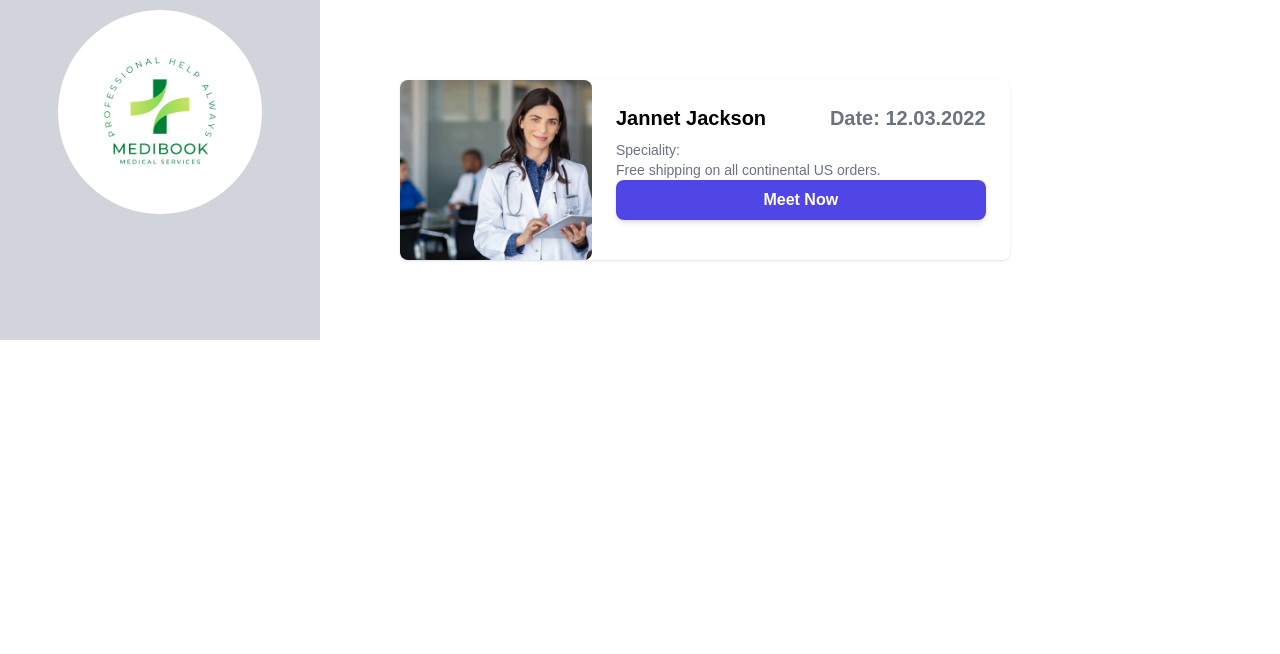
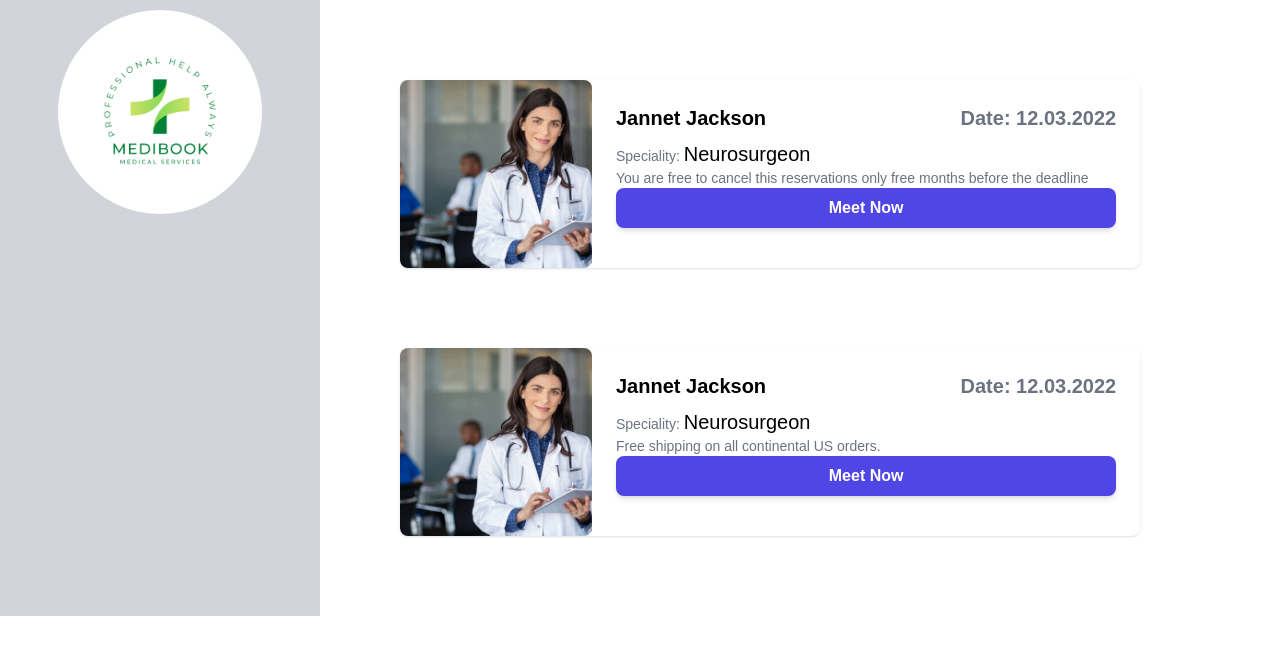
Before and after one commit to deyemiobaa/medibook-ui, a React (Create React App) app: page /my-reservations in a window 1280 px wide. Shown: the top 654 px of the page. Built offline with nearby package versions, Linux system fonts and the light colour scheme.

Commit message:
Update reservation page

```diff
--- a/src/components/MyReservations/MyReservations.js
+++ b/src/components/MyReservations/MyReservations.js
@@ -1,14 +1,15 @@
 import React from 'react';
 import Navigation from '../Navigation/Navigation';
 import doctorImg from '../../assests/doctor1.jpg';
+import doctorImg2 from '../../assests/'
 
 export default function MyReservations() {
   return (
     <>
       <div className="sm:flex">
         <Navigation />
-
-        <div className="flex mt-40 sm:m-20 bg-white dark:bg-gray-800 rounded-lg shadow">
+        <div className="reservations-container">
+          <div className="flex m-20 sm:m-20 bg-white dark:bg-gray-800 rounded-lg shadow">
             <div className="flex-none w-24 md:w-48  relative">
               <img src={doctorImg} alt="doctor" className="absolute rounded-lg inset-0 w-full h-full object-cover" />
             </div>
@@ -22,6 +23,37 @@ export default function MyReservations() {
                 </div>
                 <div className="w-full flex-none text-sm font-medium text-gray-500 dark:text-gray-300 mt-2">
                   Speciality:
+                  {' '}
+                  <span className="text-xl text-black"> Neurosurgeon</span>
+                </div>
+              </div>
+              <p className="text-sm text-gray-500 dark:text-gray-300">
+                You are free to cancel this reservations only free months before the deadline
+              </p>
+              <div className="flex mb-4 text-sm font-medium">
+                <button type="button" className="py-2 px-4  bg-indigo-600 hover:bg-indigo-700 focus:ring-indigo-500 focus:ring-offset-indigo-200 text-white w-full transition ease-in duration-200 text-center text-base font-semibold shadow-md focus:outline-none focus:ring-2 focus:ring-offset-2  rounded-lg ">
+                  Meet Now
+                </button>
+              </div>
+            </form>
+          </div>
+
+          <div className="flex m-20 sm:m-20 bg-white dark:bg-gray-800 rounded-lg shadow">
+            <div className="flex-none w-24 md:w-48  relative">
+              <img src={doctorImg} alt="doctor" className="absolute rounded-lg inset-0 w-full h-full object-cover" />
+            </div>
+            <form className="flex-auto p-6">
+              <div className="flex flex-wrap">
+                <h1 className="flex-auto text-xl font-semibold dark:text-gray-50">
+                  Jannet Jackson
+                </h1>
+                <div className="text-xl font-semibold text-gray-500 dark:text-gray-300">
+                  Date: 12.03.2022
+                </div>
+                <div className="w-full flex-none text-sm font-medium text-gray-500 dark:text-gray-300 mt-2">
+                  Speciality:
+                  {' '}
+                  <span className="text-xl text-black"> Neurosurgeon</span>
                 </div>
               </div>
               <p className="text-sm text-gray-500 dark:text-gray-300">
@@ -36,6 +68,7 @@ export default function MyReservations() {
           </div>
 
         </div>
+      </div>
     </>
   );
 }
```
Lines whose indentation alone changed are shown as unchanged.
